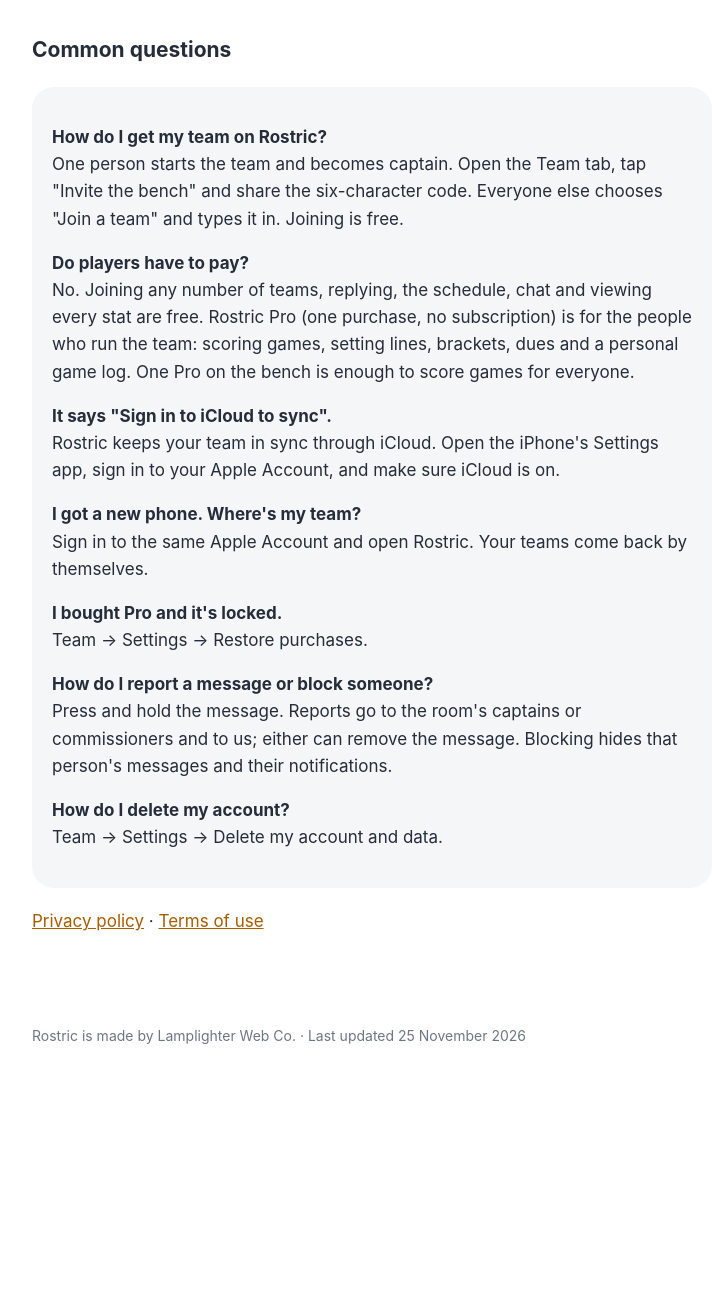
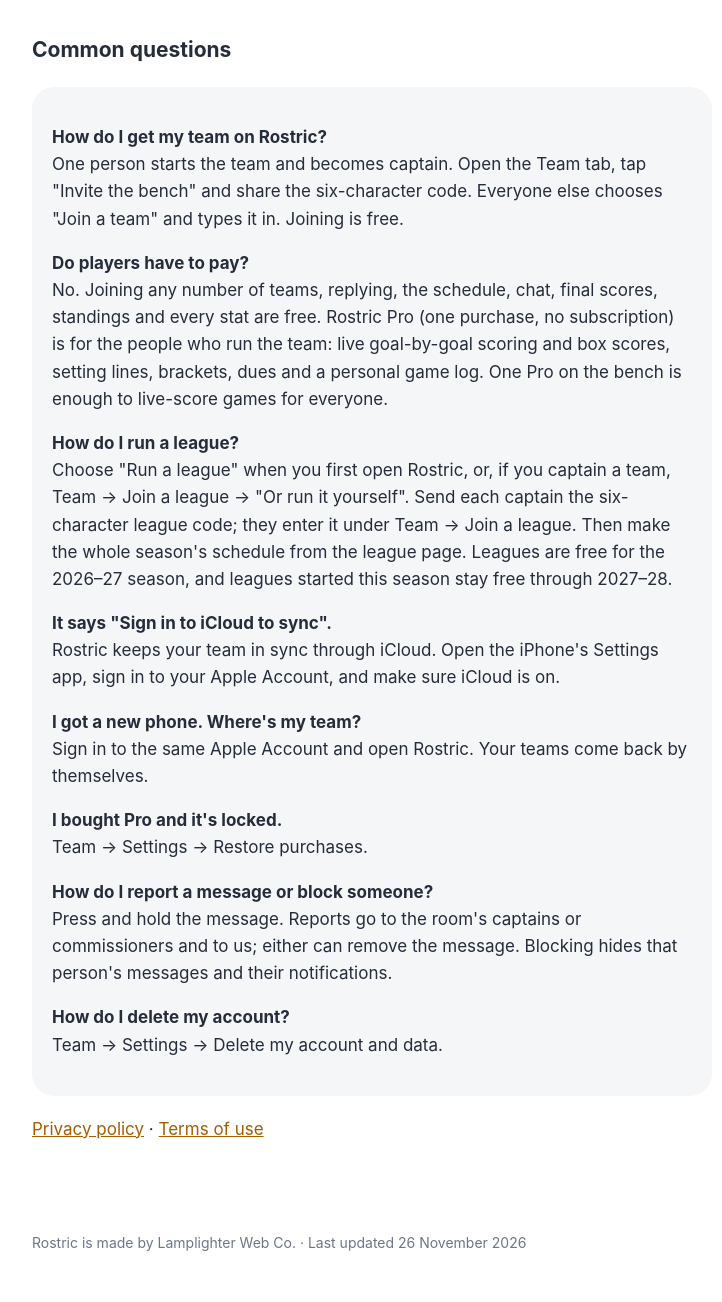
Before and after one commit to SebasVidrio/rostric-site, a plain HTML site: page support.html in a window 1280 px wide. Shown: the part 339-1641 px from the top of the page, without its empty margins (268-990 px from the left). Before the commit the page ends 1434 px from the top, so only its background shows below. Drawn offline with Linux system fonts and the light colour scheme.

Commit message:
Help: running a league, free final scores; home: Run the league (free for 2026–27)
Co-Authored-By: Claude Opus 5.5 <noreply@anthropic.com>
Claude-Session: https://claude.ai/code/session_0132PtNLYsXK2FBHZoqwXADb

```diff
--- a/support.html
+++ b/support.html
@@ -23,7 +23,8 @@
 <h2>Common questions</h2>
 <div class="card">
 <p><strong>How do I get my team on Rostric?</strong><br>One person starts the team and becomes captain. Open the Team tab, tap "Invite the bench" and share the six-character code. Everyone else chooses "Join a team" and types it in. Joining is free.</p>
-<p><strong>Do players have to pay?</strong><br>No. Joining any number of teams, replying, the schedule, chat and viewing every stat are free. Rostric Pro (one purchase, no subscription) is for the people who run the team: scoring games, setting lines, brackets, dues and a personal game log. One Pro on the bench is enough to score games for everyone.</p>
+<p><strong>Do players have to pay?</strong><br>No. Joining any number of teams, replying, the schedule, chat, final scores, standings and every stat are free. Rostric Pro (one purchase, no subscription) is for the people who run the team: live goal-by-goal scoring and box scores, setting lines, brackets, dues and a personal game log. One Pro on the bench is enough to live-score games for everyone.</p>
+<p><strong>How do I run a league?</strong><br>Choose "Run a league" when you first open Rostric, or, if you captain a team, Team → Join a league → "Or run it yourself". Send each captain the six-character league code; they enter it under Team → Join a league. Then make the whole season's schedule from the league page. Leagues are free for the 2026–27 season, and leagues started this season stay free through 2027–28.</p>
 <p><strong>It says "Sign in to iCloud to sync".</strong><br>Rostric keeps your team in sync through iCloud. Open the iPhone's Settings app, sign in to your Apple Account, and make sure iCloud is on.</p>
 <p><strong>I got a new phone. Where's my team?</strong><br>Sign in to the same Apple Account and open Rostric. Your teams come back by themselves.</p>
 <p><strong>I bought Pro and it's locked.</strong><br>Team → Settings → Restore purchases.</p>
@@ -32,6 +33,6 @@
 </div>
 <p><a href="privacy.html">Privacy policy</a> · <a href="terms.html">Terms of use</a></p>
 </main>
-<footer>Rostric is made by Lamplighter Web Co. · Last updated 25 November 2026</footer>
+<footer>Rostric is made by Lamplighter Web Co. · Last updated 26 November 2026</footer>
 </body>
 </html>
```
Also changed, not shown: index.html (+3 -2 lines).
